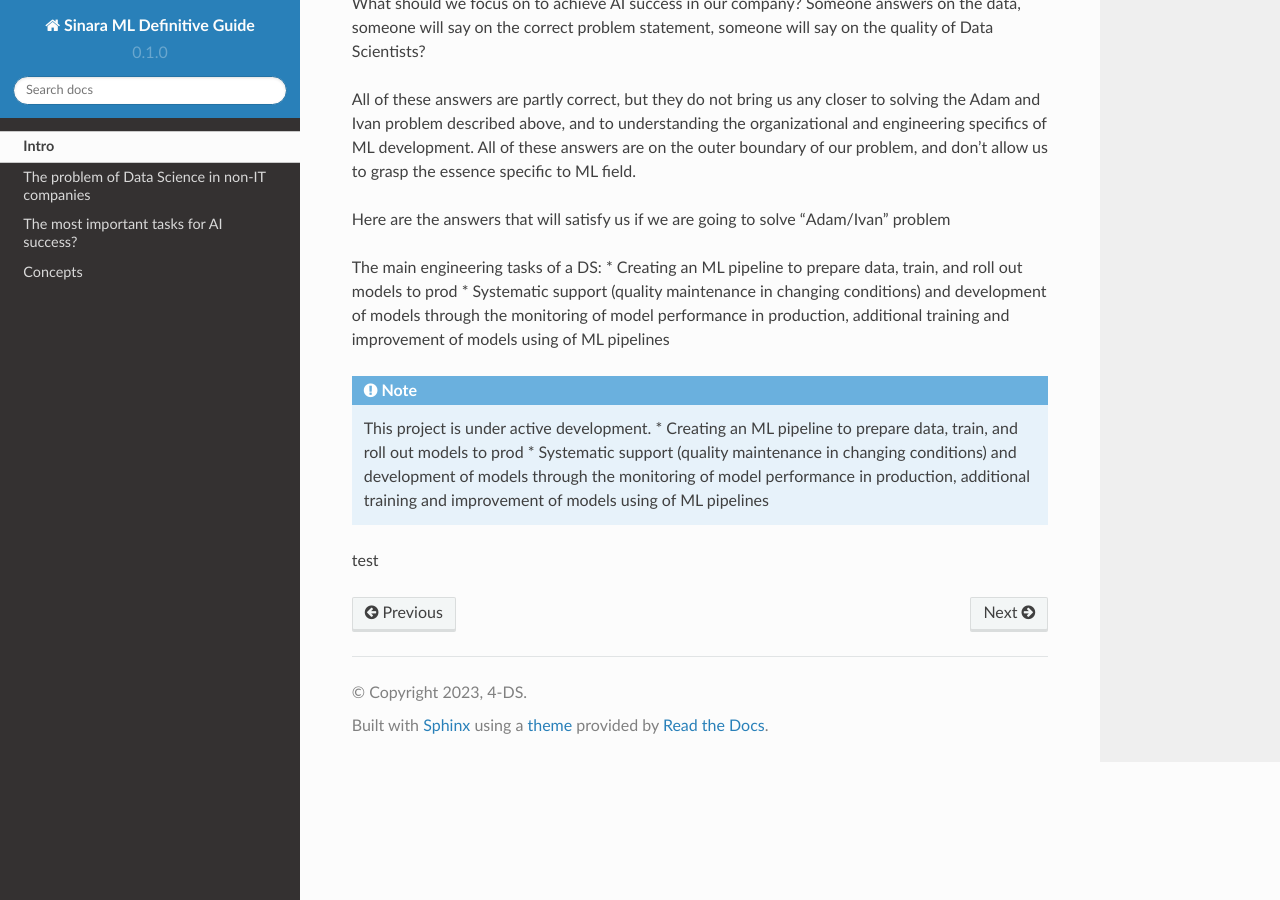
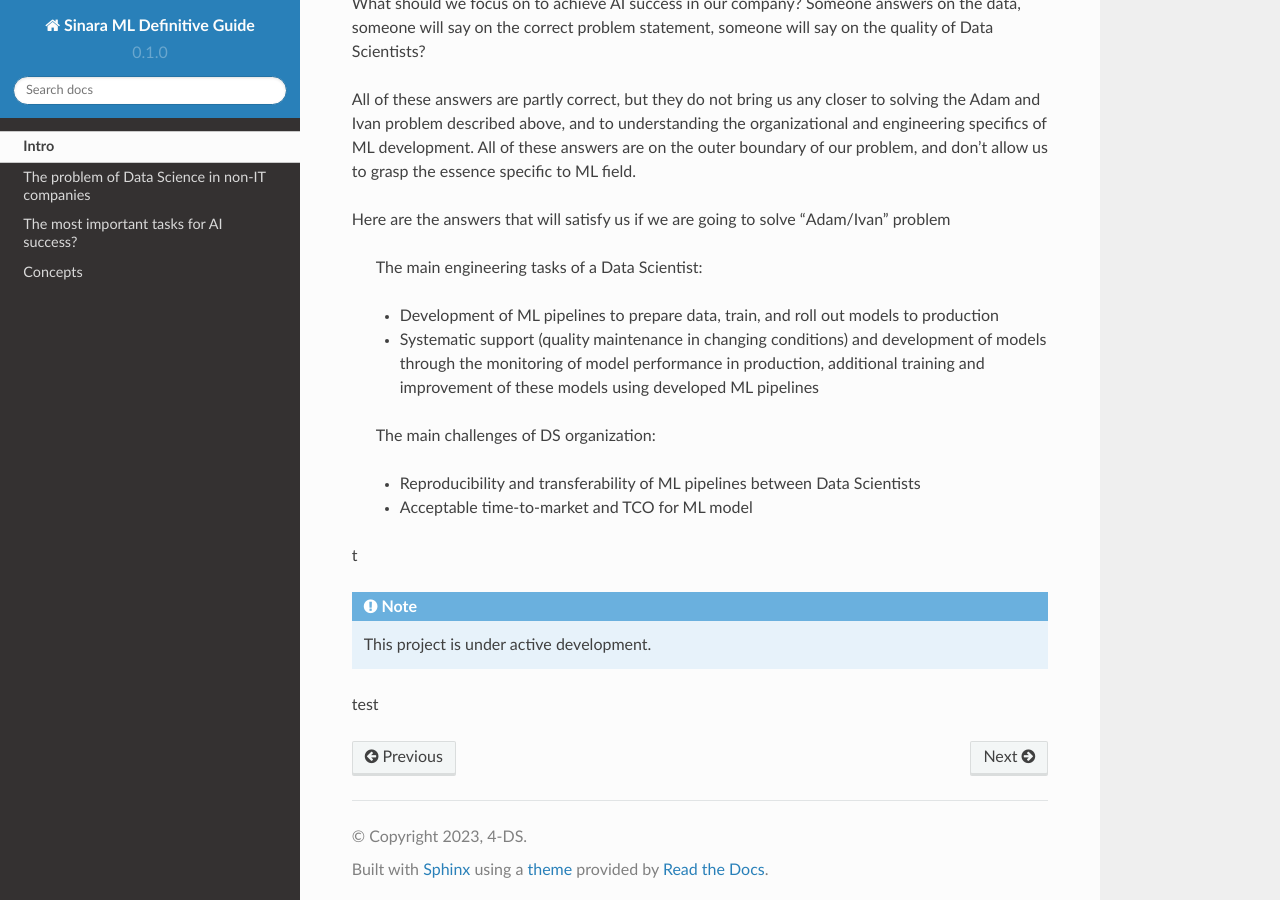
Before and after one commit to 4-DS/SinaraML-Def-Guide, a Sphinx documentation site: the page built from docs/source/intro.rst, in a window 1280 px wide and 900 px high, scrolled down 1322 px. Built offline with Sphinx 7.4.7 and the Read the Docs theme 2.0.0, drawn with Linux system fonts in a browser that asks for light colours.

Commit message:
Update intro.rst

```diff
--- a/docs/source/intro.rst
+++ b/docs/source/intro.rst
@@ -27,16 +27,23 @@ All of these answers are partly correct, but they do not bring us any closer to
 
 Here are the answers that will satisfy us if we are going to solve "Adam/Ivan" problem
 
+   The main engineering tasks of a Data Scientist:
 
-The main engineering tasks of a DS:
-* Creating an ML pipeline to prepare data, train, and roll out models to prod
-* Systematic support (quality maintenance in changing conditions) and development of models through the monitoring of model performance in production, additional training and improvement of models using of ML pipelines
+   * Development of ML pipelines to prepare data, train, and roll out models to production
+   * Systematic support (quality maintenance in changing conditions) and development of models through the monitoring of model performance in production, additional training and improvement of   these models using developed ML pipelines
+
+   The main challenges of DS organization:
+
+   * Reproducibility and transferability of ML pipelines between Data Scientists
+   * Acceptable time-to-market and TCO for ML model
+
+t
+
+
 
 
 .. note::
 
    This project is under active development.
-   * Creating an ML pipeline to prepare data, train, and roll out models to prod
-   * Systematic support (quality maintenance in changing conditions) and development of models through the monitoring of model performance in production, additional training and improvement of models using of ML pipelines
 
 test
```
